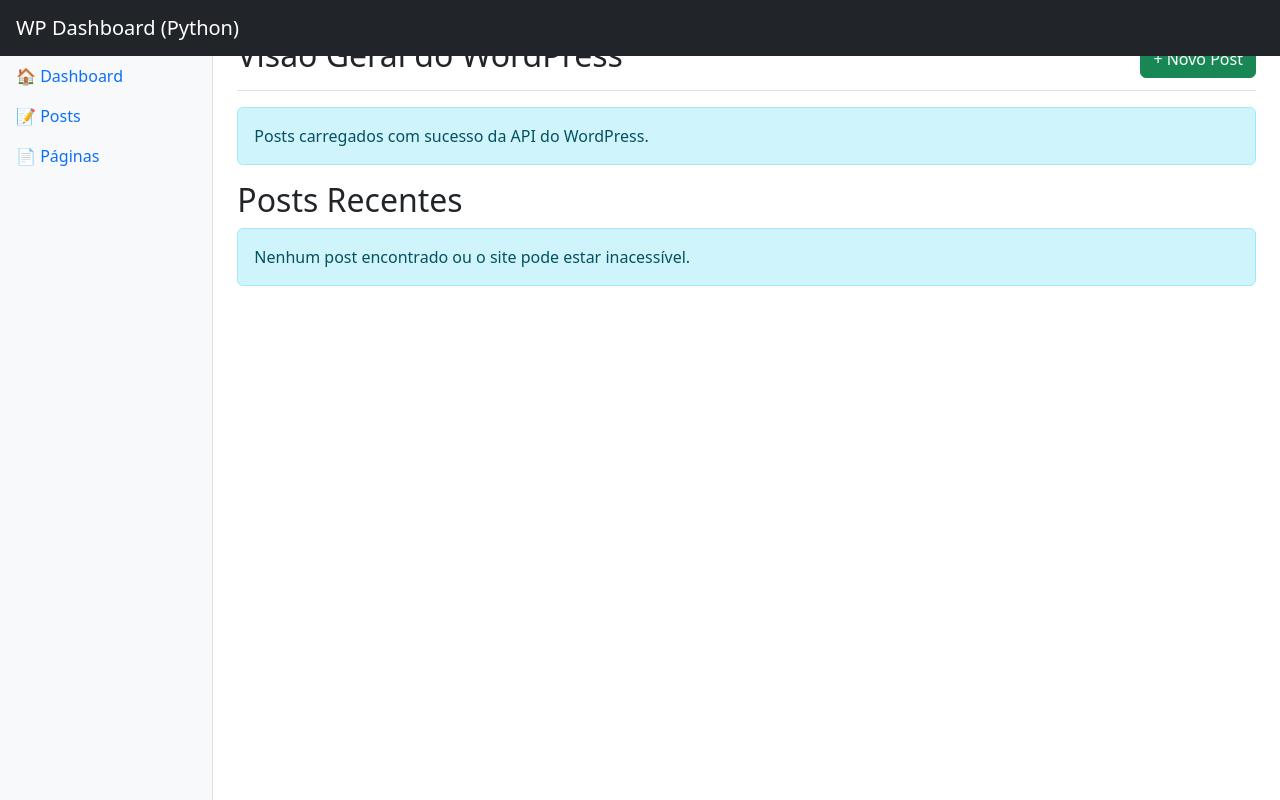
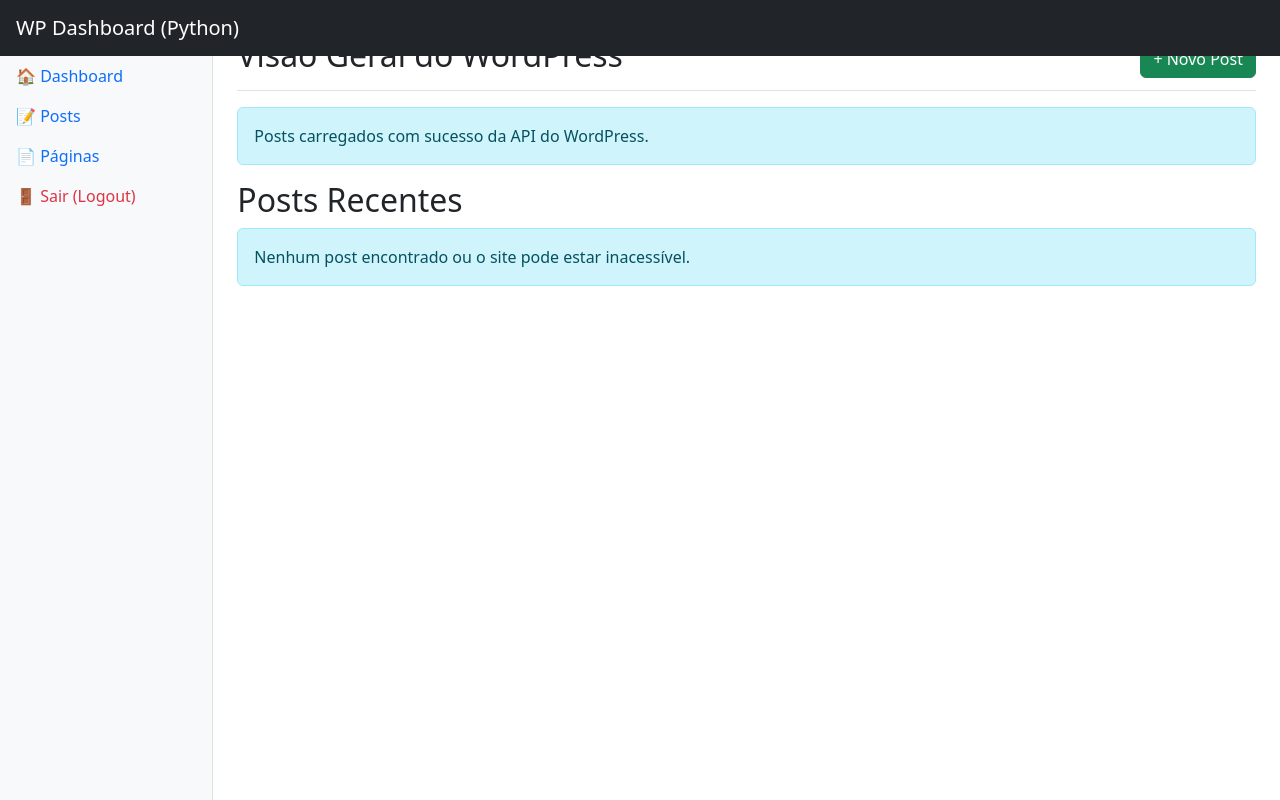
Before and after one commit to GbrlSouza/my_wp_dashboard, a Flask app: page / in a window 1280 px wide. Run offline with Flask 3, Linux system fonts and the light colour scheme; a user stored in the database is signed in; data that the repository does not hold is empty.

Commit message:
Add logout link to navigation menu

```diff
--- a/templates/base.html
+++ b/templates/base.html
@@ -52,7 +52,12 @@
                                 📄 Páginas
                             </a>
                         </li>
-                        </ul>
+                        <li class="nav-item">
+                            <a class="nav-link text-danger" href="{{ url_for('logout') }}">
+                                🚪 Sair (Logout)
+                            </a>
+                        </li>
+                    </ul>
                 </div>
             </nav>
 
```
